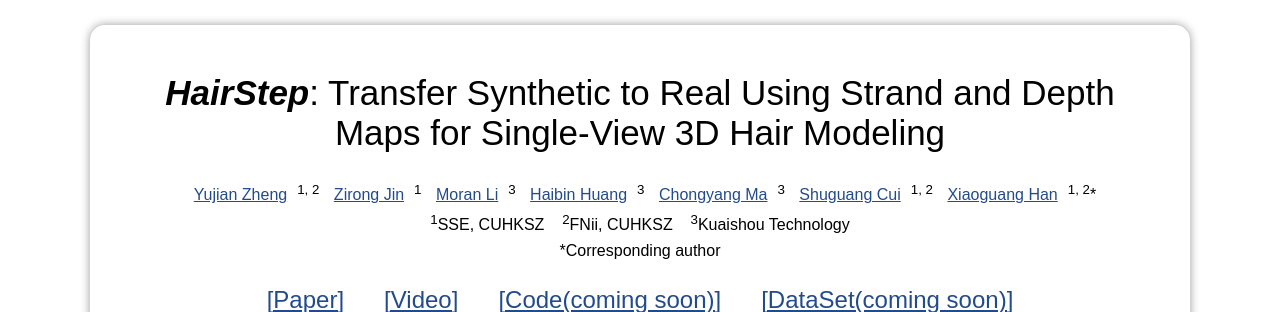
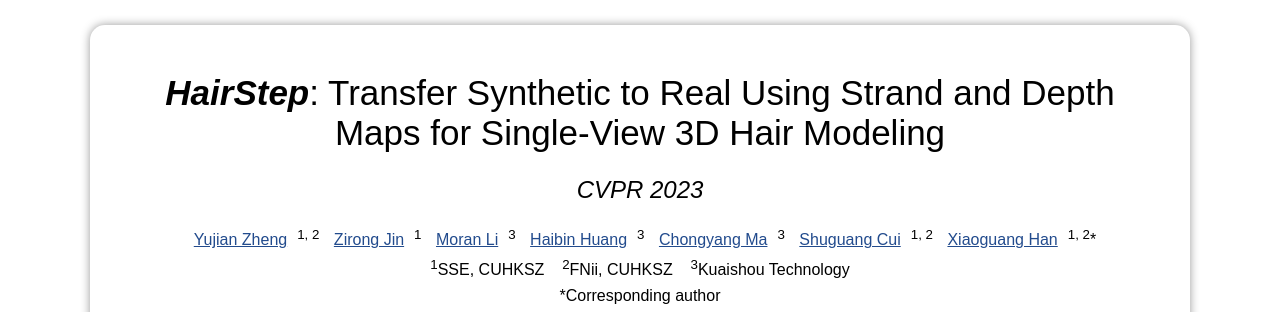
Before and after one commit to PAULYZHENG/paulyzheng.github.io, a Jekyll site: the page research/hairstep/index.html, which Jekyll copies as it is, in a window 1280 px wide and 900 px high, cut to the strip 0-312 px from the top of the window. Built offline with Jekyll 4.4.1, drawn with Linux system fonts in a browser that asks for light colours; nearby versions of some CDN libraries; library files that are not in the unit come from our copies.

Commit message:
Update index.html

```diff
--- a/research/hairstep/index.html
+++ b/research/hairstep/index.html
@@ -197,7 +197,11 @@
 
     <div class="content">
         <h1><I><B>HairStep</B></I>: Transfer Synthetic to Real Using Strand and Depth Maps for Single-View 3D Hair Modeling</h1>
-
+        <p id="conference">
+	    <font size="+2">
+            	CVPR 2023
+	    </font>
+        </p>
         <p id="authors">
             <a href="https://paulyzheng.github.io/about/">Yujian Zheng</a><sup>1, 2</sup>
             <a href="https://paulyzheng.github.io/research/hairstep/">Zirong Jin</a><sup>1</sup>
```
